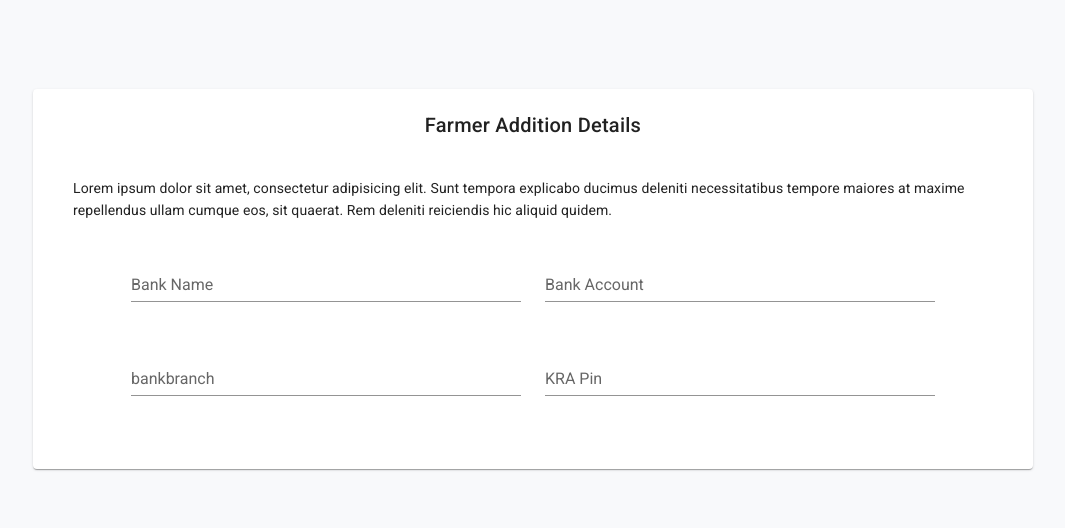
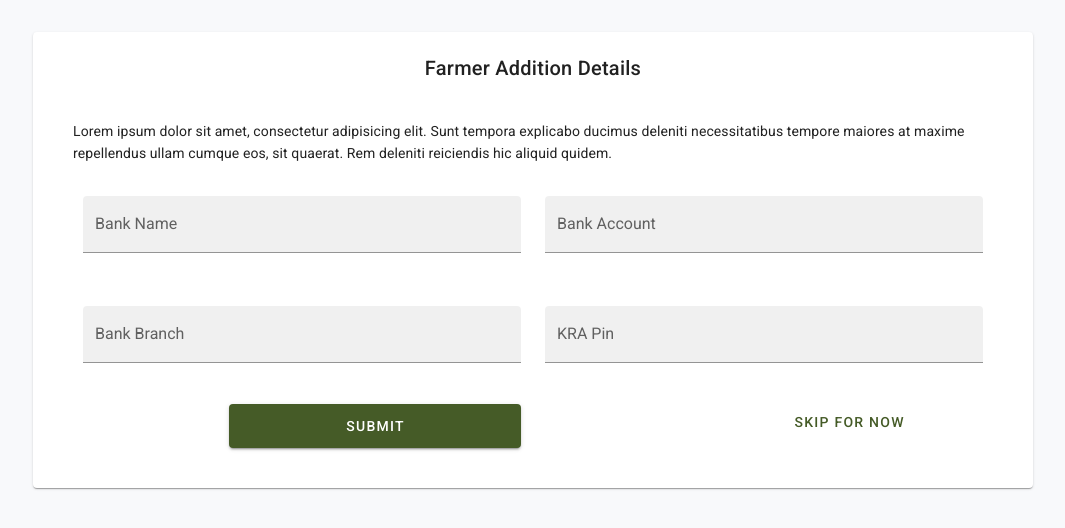
Before and after one commit to peterchege/armu, a Vue app: page /farmer-details in a window 1280 px wide. Shown: the part 242-770 px from the top of the page, without its empty margins (107-1172 px from the left). Built offline with nearby package versions, Linux system fonts and the light colour scheme.

Commit message:
form completed

```diff
--- a/src/views/FarmerAdditionalDetails.vue
+++ b/src/views/FarmerAdditionalDetails.vue
@@ -42,6 +42,7 @@
                                     v-model="bankname"
                                     label="Bank Name"
                                     required
+                                    filled
                                 ></v-text-field>
                                 </v-col>
 
@@ -53,6 +54,7 @@
                                     v-model="bankaccount"
                                     label="Bank Account"
                                     required
+                                    filled
                                 ></v-text-field>
                                 </v-col>
 
@@ -62,8 +64,9 @@
                                 >
                                 <v-text-field
                                     v-model="bankbranch"
-                                    label="bankbranch"
+                                    label="Bank Branch"
                                     required
+                                    filled
                                 ></v-text-field>
                                 </v-col>
 
@@ -76,10 +79,42 @@
                                     :rules="emailRules"
                                     label="KRA Pin"
                                     required
+                                    filled
                                 ></v-text-field>
                                 </v-col>
+
+
                             </v-row>
                         </v-container>
+                        <v-row>
+
+                            <v-col
+                                cols="12"
+                                md="4"
+                                 class="ma-auto"
+                                >
+                                <v-btn block large
+                                    color="primary"
+                                    @click="onSubmit"
+                                    :loading="loading"
+                                    to="/dashboard">
+                                    Submit
+                                </v-btn>
+                            </v-col>
+
+                            <v-col
+                                cols="12"
+                                md="4"
+                                >
+                                <v-btn text
+                                    color="primary"
+                                    @click="onSubmit"
+                                    :loading="loading"
+                                    to="/dashboard">
+                                    Skip for now
+                                </v-btn>
+                            </v-col>
+                        </v-row>
                     </v-form>
 
                 </v-row>
```
